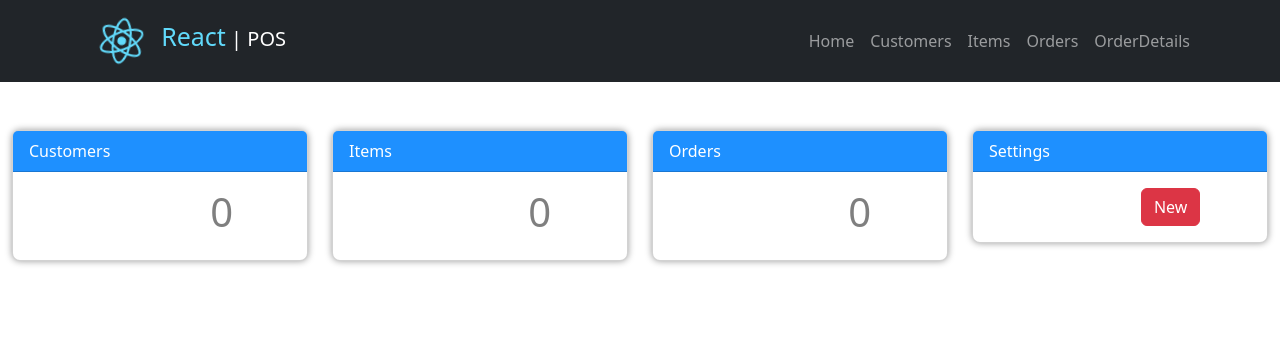
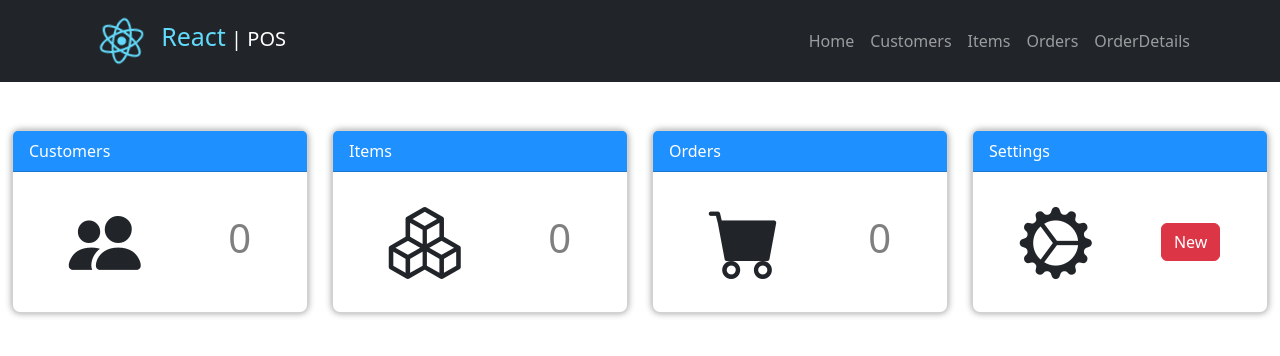
Before and after one commit to Kavithma-Thushal/POS-FrontEnd-React, a React (Create React App) app: page /home in a window 1280 px wide. Shown: the top 356 px of the page. Built offline with nearby package versions, Linux system fonts and the light colour scheme; no server answers.

Commit message:
DashBoard Cards Components Refactored

```diff
--- a/src/assets/styles/style.css
+++ b/src/assets/styles/style.css
@@ -1,3 +1,5 @@
+@import "~bootstrap-icons/font/bootstrap-icons.css";
+
 .sectionBorder {
     box-shadow: rgba(0, 0, 0, 0.4) 0 0px 7px;
     border-radius: 8px;
--- /dev/null
+++ b/src/components/DashboardCard.jsx
@@ -0,0 +1,16 @@
+import React from 'react';
+import { Card, Button } from 'react-bootstrap';
+
+function DashboardCard({ header, icon, count, buttonText, onClick }) {
+    return (
+        <Card className="sectionBorder">
+            <Card.Header className="font-weight-bolder" style={{ backgroundColor: 'dodgerblue' }}>{header}</Card.Header>
+            <Card.Body className="d-flex justify-content-around align-items-center">
+                <div className="dash-tile-icon me-2"><i className={`bi ${icon}`}></i></div>
+                <div className="dash-tile-text text-black-50"><h1>{count}</h1></div>
+            </Card.Body>
+        </Card>
+    );
+}
+
+export default DashboardCard;
--- a/src/controllers/HomeController.jsx
+++ b/src/controllers/HomeController.jsx
@@ -36,7 +36,7 @@ export function HomeController() {
             .catch(error => {
                 console.log("Orders Count Error: ", error);
             });
-    });
+    }, []); // Empty dependency array to run only once on component mount
 
     return {
         customerCount,
--- a/src/views/HomeView.jsx
+++ b/src/views/HomeView.jsx
@@ -1,5 +1,6 @@
 import { Row, Col, Card, Button } from 'react-bootstrap';
 import { HomeController } from '../controllers/HomeController';
+import DashboardCard from '../components/DashboardCard';
 
 function HomeView() {
     const { customerCount, itemCount, orderCount } = HomeController();
@@ -9,42 +10,16 @@ function HomeView() {
                 <div id="home-tiles">
                     <Row>
                         <Col lg={6} xl={3} mb={2}>
-                            <Card className="sectionBorder">
-                                <Card.Header className="font-weight-bolder" style={{ backgroundColor: 'dodgerblue' }}>Customers</Card.Header>
-                                <Card.Body className="d-flex justify-content-around align-items-center">
-                                    <div className="dash-tile-icon me-2"><i className="bi bi-people-fill"></i></div>
-                                    <div className="dash-tile-text text-black-50"><h1 id="txtCustomerCount">{customerCount}</h1></div>
-                                </Card.Body>
-                            </Card>
+                            <DashboardCard header="Customers" icon="bi-people-fill" count={customerCount} />
                         </Col>
                         <Col lg={6} xl={3} mb={2}>
-                            <Card className="sectionBorder">
-                                <Card.Header className="font-weight-bolder" style={{ backgroundColor: 'dodgerblue' }}>Items</Card.Header>
-                                <Card.Body className="d-flex justify-content-around align-items-center">
-                                    <div className="dash-tile-icon"><i className="bi bi-boxes"></i></div>
-                                    <div className="dash-tile-text text-black-50"><h1 id="txtItemsCount">{itemCount}</h1></div>
-                                </Card.Body>
-                            </Card>
+                            <DashboardCard header="Items" icon="bi-boxes" count={itemCount} />
                         </Col>
                         <Col lg={6} xl={3} mb={2}>
-                            <Card className="sectionBorder">
-                                <Card.Header className="font-weight-bolder" style={{ backgroundColor: 'dodgerblue' }}>Orders</Card.Header>
-                                <Card.Body className="d-flex justify-content-around align-items-center">
-                                    <div className="dash-tile-icon"><i className="bi bi-cart-fill"></i></div>
-                                    <div className="dash-tile-text text-black-50"><h1 id="txtOrderCount">{orderCount}</h1></div>
-                                </Card.Body>
-                            </Card>
+                            <DashboardCard header="Orders" icon="bi-cart-fill" count={orderCount} />
                         </Col>
                         <Col lg={6} xl={3} mb={2}>
-                            <Card className="sectionBorder">
-                                <Card.Header className="font-weight-bolder" style={{ backgroundColor: 'dodgerblue' }}>Settings</Card.Header>
-                                <Card.Body className="d-flex justify-content-around align-items-center">
-                                    <div className="dash-tile-icon"><i className="bi bi-gear-wide-connected"></i></div>
-                                    <div>
-                                        <Button variant="danger">New</Button>
-                                    </div>
-                                </Card.Body>
-                            </Card>
+                            <DashboardCard header="Settings" icon="bi-gear-wide-connected" count={<Button variant="danger">New</Button>} />
                         </Col>
                     </Row>
                 </div>
```
Also changed, not shown: package.json (+5 -4 lines), 1 other file (tests, documents, lock files or other folders).
